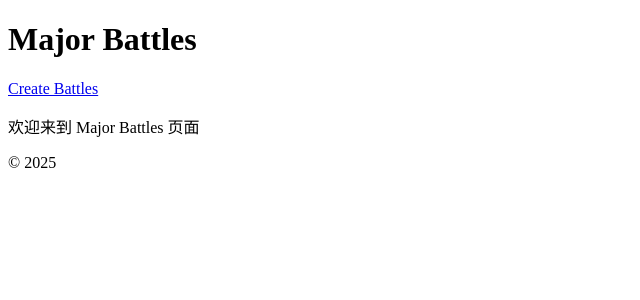
After one commit to Yifan-Guan/MemoryOfWar, a Yii app: template frontend/views/battles/index.php in a window 1280 px wide. The commit adds this page. Shown: the top 300 px of the page, without its empty margins (0-640 px from the left). Run offline with PHP 8.4 and a stand-in for Yii, Linux system fonts and the light colour scheme; the template is opened without the code that fills it, so the values that code supplies are empty; some libraries are stand-ins or nearby versions.

Commit message:
设计战役页面

```diff
--- /dev/null
+++ b/frontend/views/battles/index.php
@@ -0,0 +1,22 @@
+<?php
+
+/** @var yii\web\View $this */
+
+use yii\helpers\Html;
+
+$this->title = 'Major Battles';
+$this->params['breadcrumbs'][] = $this->title;
+?>
+
+<div class="battles-index">
+    <h1><?= Html::encode($this->title) ?></h1>
+
+    <p>
+        <?= Html::a('Create Battles', ['create'], ['class' => 'btn btn-success']) ?>
+    </p>
+
+    <div class="battles-content">
+        <!-- 在这里添加您的内容 -->
+        <p>欢迎来到 Major Battles 页面</p>
+    </div>
+</div>
--- a/frontend/views/layouts/main.php
+++ b/frontend/views/layouts/main.php
@@ -38,6 +38,7 @@ AppAsset::register($this);
         ['label' => '主页', 'url' => ['/site/index']],
         ['label' => '时间线', 'url' => ['/timeline']],
         ['label' => '团队', 'url' => ['/team']],
+        ['label' => '重大战役', 'url' => ['/battles/index']],
     ];
 
     echo Nav::widget([
```
Also changed, not shown: frontend/controllers/BattlesController.php (added, +13 -0 lines).
